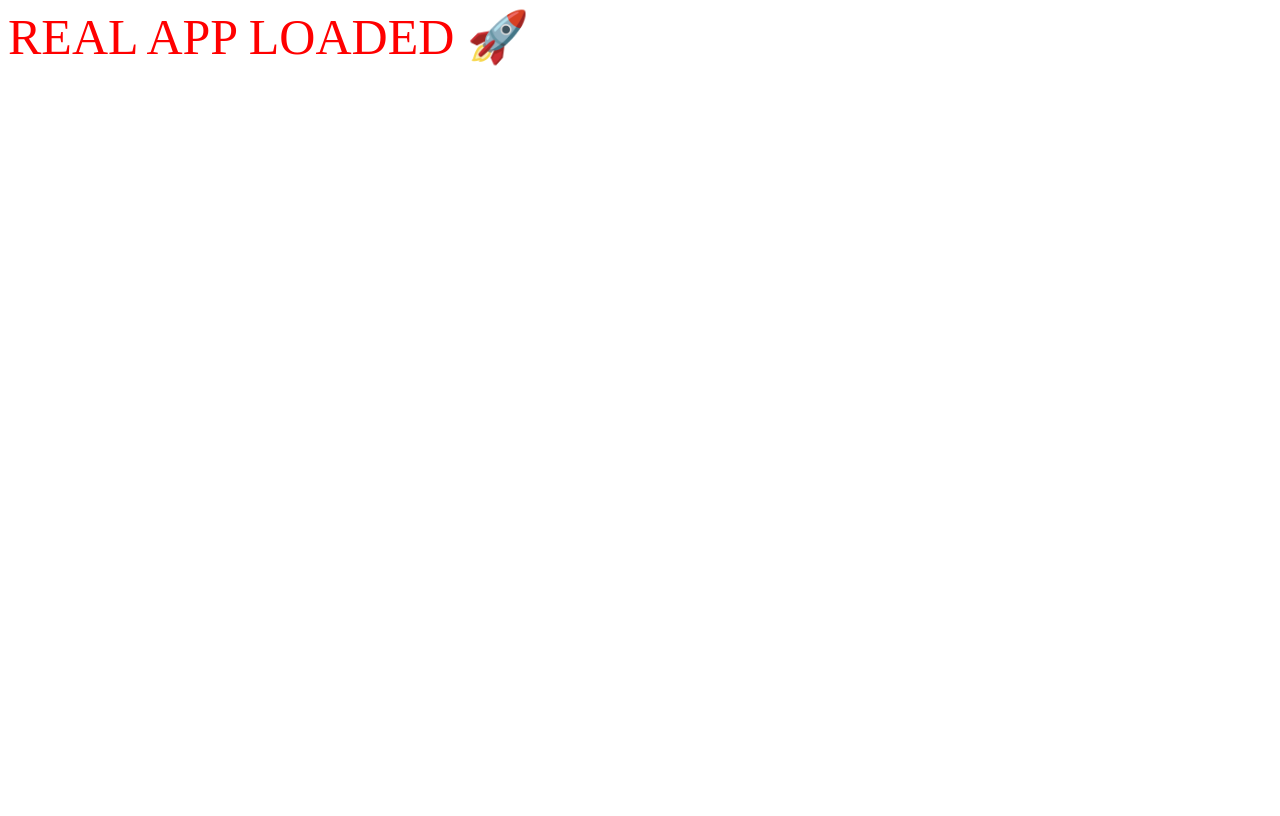
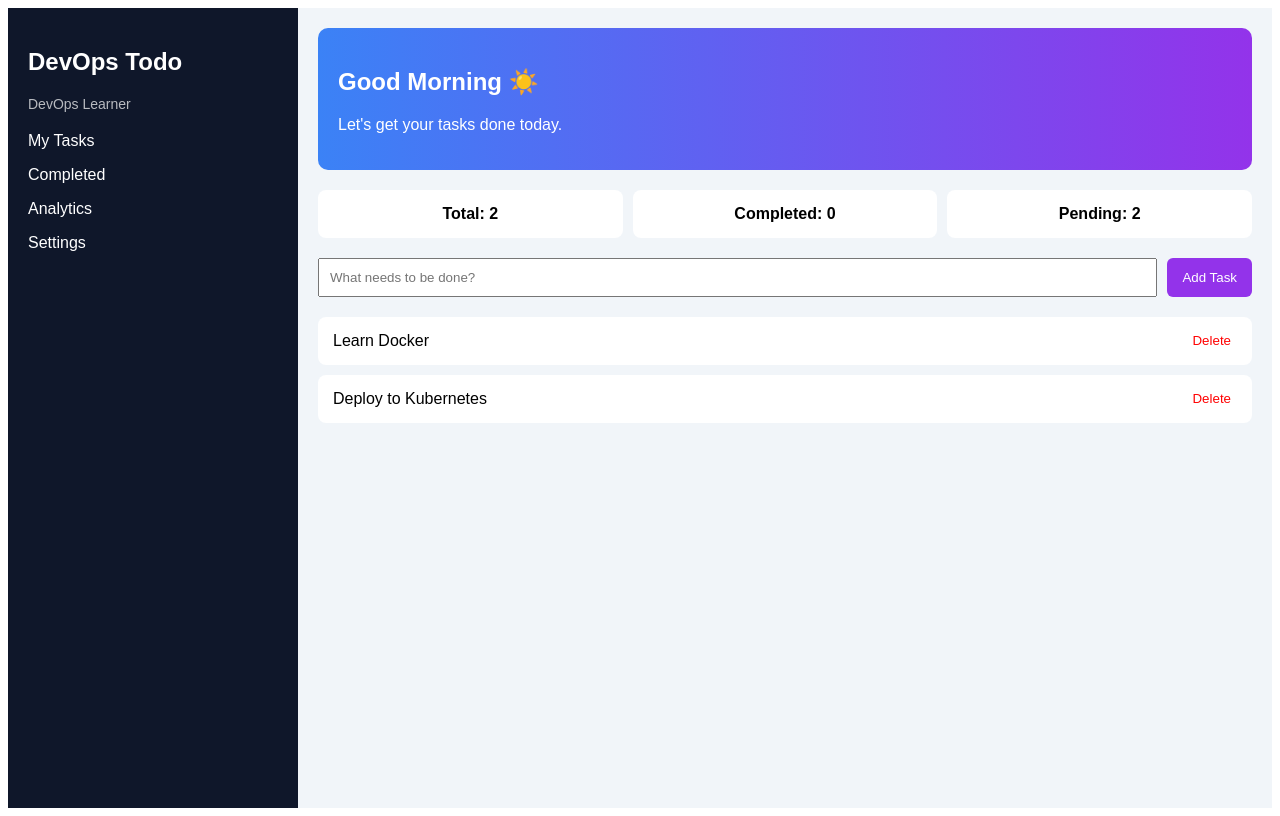
Before and after one commit to Nitesh0717/kube-deploy-3tier-devops-project, a React app in the folder frontend/: page / in a window 1280 px wide. Built offline with nearby package versions, Linux system fonts and the light colour scheme; the HTML template or start-up script is replaced by a standard one.

Commit message:
Implement task management features in App component

```diff
--- a/frontend/src/App.jsx
+++ b/frontend/src/App.jsx
@@ -1,7 +1,138 @@
+import { useState } from "react";
+
 export default function App() {
+  const [tasks, setTasks] = useState([
+    { id: 1, title: "Learn Docker", completed: false },
+    { id: 2, title: "Deploy to Kubernetes", completed: false },
+  ]);
+  const [input, setInput] = useState("");
+
+  const addTask = () => {
+    if (!input.trim()) return;
+    setTasks([
+      ...tasks,
+      { id: Date.now(), title: input, completed: false },
+    ]);
+    setInput("");
+  };
+
+  const deleteTask = (id) => {
+    setTasks(tasks.filter((t) => t.id !== id));
+  };
+
+  const toggleTask = (id) => {
+    setTasks(
+      tasks.map((t) =>
+        t.id === id ? { ...t, completed: !t.completed } : t
+      )
+    );
+  };
+
+  const total = tasks.length;
+  const completed = tasks.filter((t) => t.completed).length;
+  const pending = total - completed;
+
   return (
-    <div style={{fontSize: "50px", color: "red"}}>
-      REAL APP LOADED 🚀
+    <div style={{ display: "flex", minHeight: "100vh", fontFamily: "sans-serif" }}>
+
+      {/* Sidebar */}
+      <div style={{ width: "250px", background: "#0f172a", color: "white", padding: "20px" }}>
+        <h2>DevOps Todo</h2>
+        <p style={{ fontSize: "14px", opacity: 0.7 }}>DevOps Learner</p>
+
+        <div style={{ marginTop: "20px" }}>
+          <p>My Tasks</p>
+          <p>Completed</p>
+          <p>Analytics</p>
+          <p>Settings</p>
+        </div>
+      </div>
+
+      {/* Main */}
+      <div style={{ flex: 1, padding: "20px", background: "#f1f5f9" }}>
+
+        {/* Header */}
+        <div style={{
+          background: "linear-gradient(to right, #3b82f6, #9333ea)",
+          color: "white",
+          padding: "20px",
+          borderRadius: "10px",
+          marginBottom: "20px"
+        }}>
+          <h2>Good Morning ☀️</h2>
+          <p>Let's get your tasks done today.</p>
+        </div>
+
+        {/* Stats */}
+        <div style={{ display: "flex", gap: "10px", marginBottom: "20px" }}>
+          <div style={card}>Total: {total}</div>
+          <div style={card}>Completed: {completed}</div>
+          <div style={card}>Pending: {pending}</div>
+        </div>
+
+        {/* Input */}
+        <div style={{ display: "flex", gap: "10px", marginBottom: "20px" }}>
+          <input
+            value={input}
+            onChange={(e) => setInput(e.target.value)}
+            placeholder="What needs to be done?"
+            style={{ flex: 1, padding: "10px" }}
+          />
+          <button onClick={addTask} style={btn}>Add Task</button>
+        </div>
+
+        {/* Tasks */}
+        {tasks.map((task) => (
+          <div key={task.id} style={taskCard}>
+            <span
+              onClick={() => toggleTask(task.id)}
+              style={{
+                cursor: "pointer",
+                textDecoration: task.completed ? "line-through" : "none"
+              }}
+            >
+              {task.title}
+            </span>
+            <button onClick={() => deleteTask(task.id)} style={deleteBtn}>
+              Delete
+            </button>
+          </div>
+        ))}
+      </div>
     </div>
   );
 }
+
+const card = {
+  background: "white",
+  padding: "15px",
+  borderRadius: "8px",
+  flex: 1,
+  textAlign: "center",
+  fontWeight: "bold"
+};
+
+const btn = {
+  background: "#9333ea",
+  color: "white",
+  padding: "10px 15px",
+  border: "none",
+  borderRadius: "6px",
+  cursor: "pointer"
+};
+
+const deleteBtn = {
+  background: "transparent",
+  color: "red",
+  border: "none",
+  cursor: "pointer"
+};
+
+const taskCard = {
+  background: "white",
+  padding: "15px",
+  marginBottom: "10px",
+  borderRadius: "8px",
+  display: "flex",
+  justifyContent: "space-between"
+};
```
